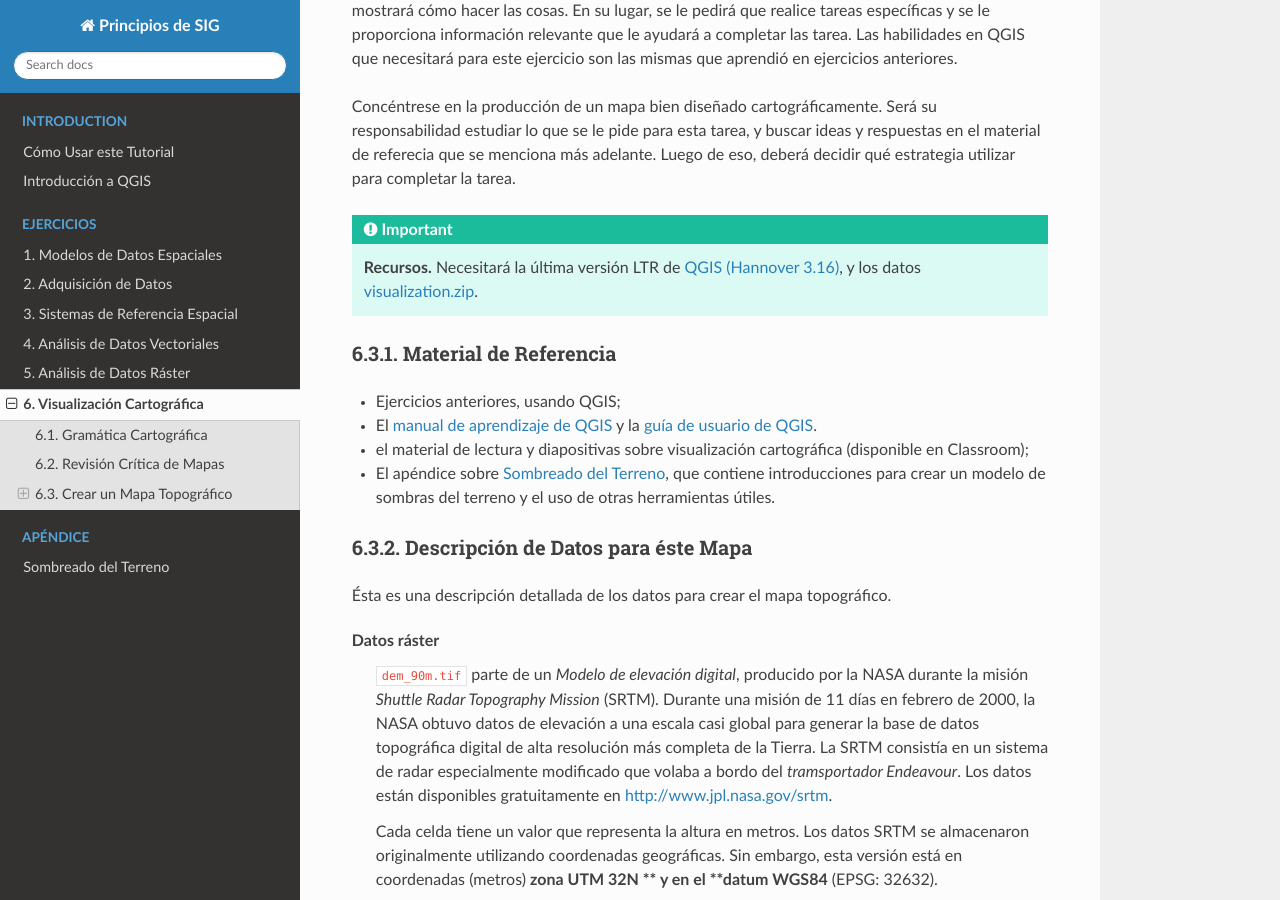
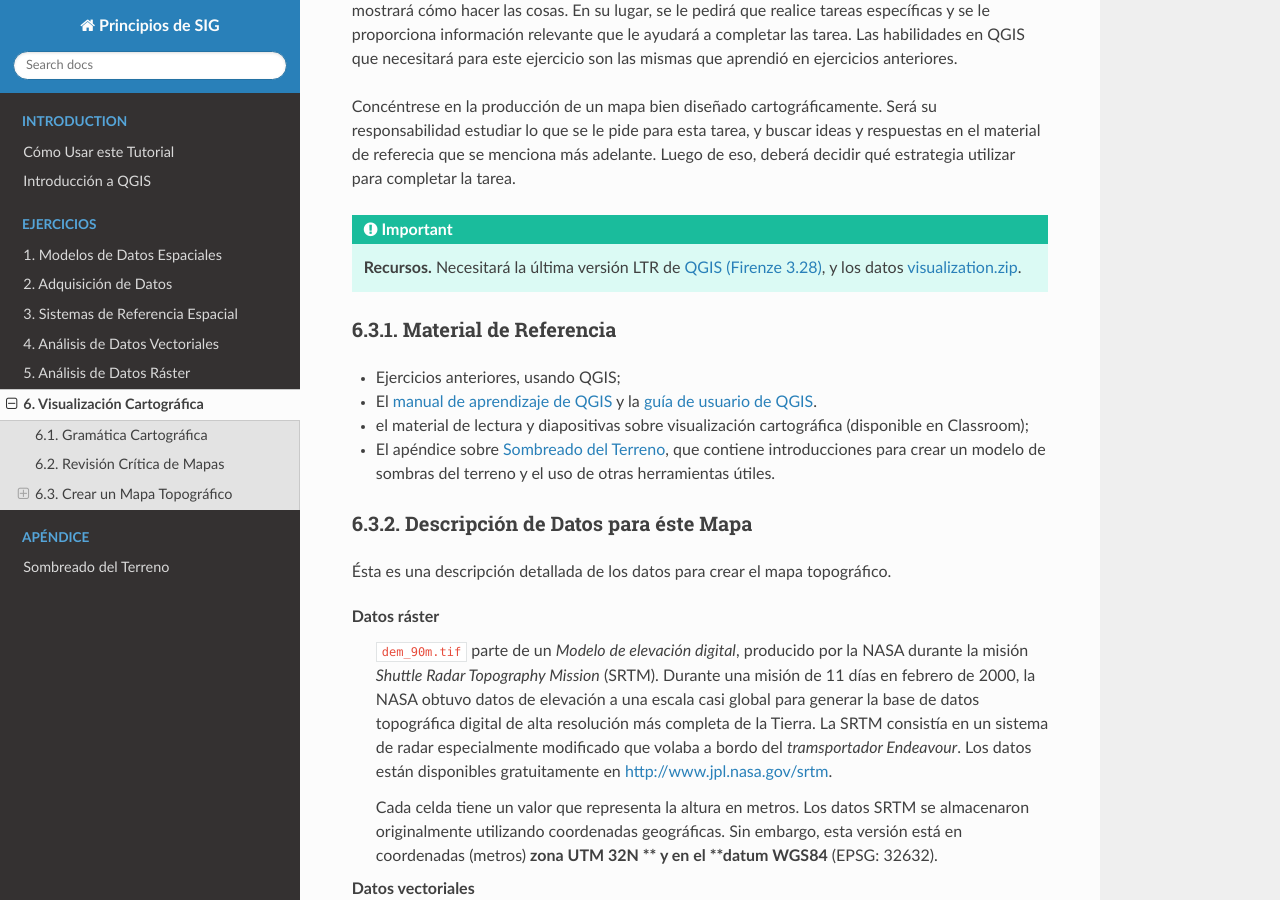
Before and after one commit to manuGil/principios-sig, a Sphinx documentation site: the page built from docs/source/visualization-es.rst, in a window 1280 px wide and 900 px high, scrolled down 3079 px. Built offline with Sphinx 7.4.7 and the Read the Docs theme 2.0.0, drawn with Linux system fonts in a browser that asks for light colours.

Commit message:
review visualizacion

```diff
--- a/docs/source/visualization-es.rst
+++ b/docs/source/visualization-es.rst
@@ -78,7 +78,7 @@
 Crear un Mapa Topográfico
 --------------------------
 
-En esta sección, creará un mapa topográfico a pequeña escala de una parte de Suiza, que incluya la representación del terreno en 3D utilizando sombreado del terreno y tintes de capa. **El mapa deberá ser entregado como parte de la tarea** `Mapa Topografico <https://classroom.google.com/c/MzA1NjU2MTIyODcz/a/NDExMjY4NzkwMzEz/details>`_, con un valor de **10 puntos**.
+En esta sección, creará un mapa topográfico a pequeña escala de una parte de Suiza, que incluya la representación del terreno en 3D utilizando sombreado del terreno y tintes de capa. **El mapa deberá ser entregado como parte de la tarea** `Mapa Topografico <https://classroom.google.com/c/NjE1NzAzMTI0MDcw/a/NjE1NzAzMTI0MTYz/details>`_, con un valor de **10 puntos**.
 
 Pare esta tarea seguirá el principio de "buscar, probar y aprender". Eso significa que no se le mostrará cómo hacer las cosas. En su lugar, se le pedirá que realice tareas específicas y  se le proporciona información relevante que le ayudará a completar las tarea. Las habilidades en QGIS que necesitará para este ejercicio son las mismas que aprendió en ejercicios anteriores.
 
@@ -86,13 +86,13 @@
 
 .. important::
     **Recursos.**
-    Necesitará la última versión LTR de `QGIS (Hannover 3.16) <https://qgis.org/en/site/forusers/download.html>`_, y los  datos `visualization.zip <visualisation_>`_.
+    Necesitará la última versión LTR de `QGIS (Firenze 3.28) <https://qgis.org/downloads/QGIS-OSGeo4W-3.28.9-1.msi>`_, y los  datos `visualization.zip <visualisation_>`_.
 
 Material de Referencia
 ^^^^^^^^^^^^^^^^^^^^^^^^^
 
 + Ejercicios anteriores, usando QGIS;
-+ El `manual de aprendizaje de QGIS <https://docs.qgis.org/3.16/es/docs/training_manual/index.html>`_ y la `guía de usuario de QGIS <https://docs.qgis.org/3.16/es/docs/user_manual/index.html>`_.
++ El `manual de aprendizaje de QGIS <https://docs.qgis.org/3.28/es/docs/training_manual/index.html>`_ y la `guía de usuario de QGIS <https://docs.qgis.org/3.28/es/docs/user_manual/index.html>`_.
 + el material de lectura y diapositivas sobre visualización cartográfica (disponible en Classroom);
 + El apéndice sobre :ref:`shaded-models`, que contiene introducciones  para crear un modelo de sombras del terreno y el uso de otras herramientas útiles.
 
```
